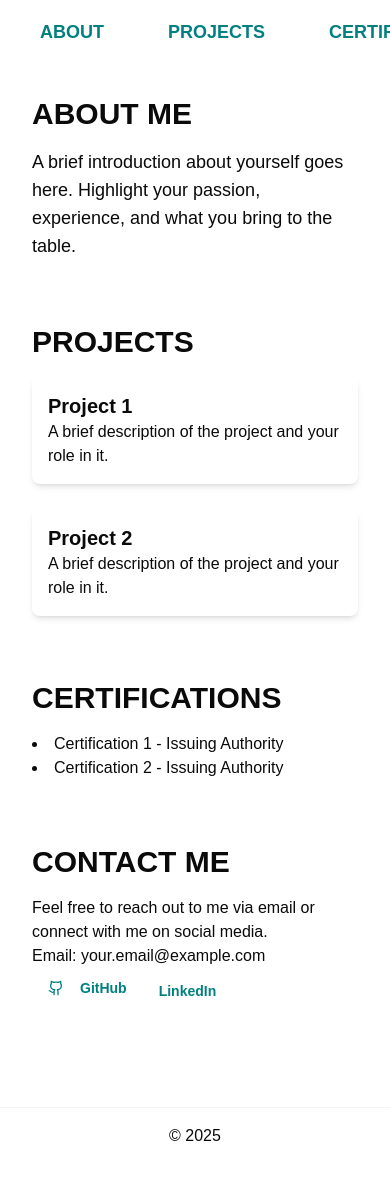
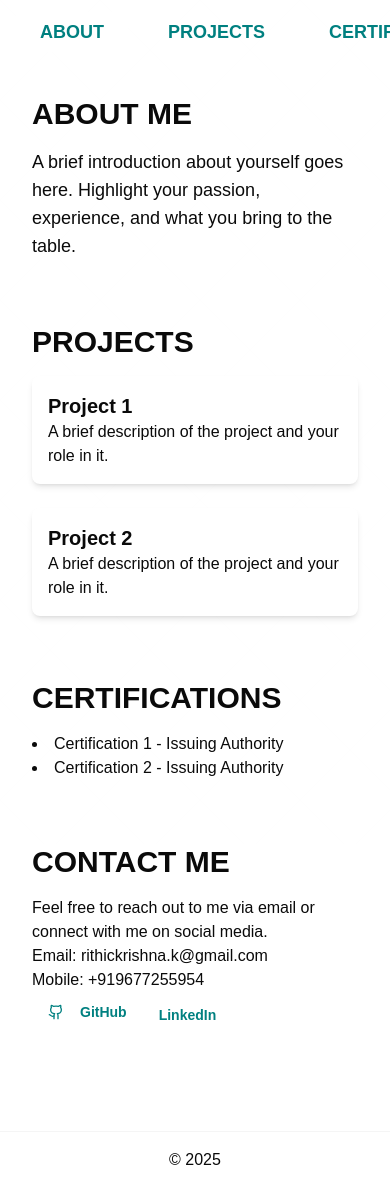
Before and after one commit to rithic-k/Portfolio-Web, a Next.js app: page / in a window 390 px wide. Shown: the top 1188 px of the page. Before the commit the page ends 1164 px from the top, so only its background shows below. Built offline with nearby package versions, Linux system fonts and the light colour scheme.

Commit message:
rithickrishna.k@gmail.com  email      +919677255954 mobile number

```diff
--- a/src/app/page.tsx
+++ b/src/app/page.tsx
@@ -124,7 +124,8 @@ export default function Home() {
         <section id="contact" ref={sectionRefs.contact} className="mb-16">
           <h2 className="text-3xl font-semibold mb-4 uppercase">Contact Me</h2>
           <p>Feel free to reach out to me via email or connect with me on social media.</p>
-          <p>Email: your.email@example.com</p>
+          <p>Email: rithickrishna.k@gmail.com</p>
+          <p>Mobile: +919677255954</p>
           {/* Add social media links or a contact form here */}
              <Button variant="ghost" className="navbar-button" asChild>
               <a href="https://github.com/rithic-k" target="_blank" rel="noopener noreferrer" className="flex items-center">
```
